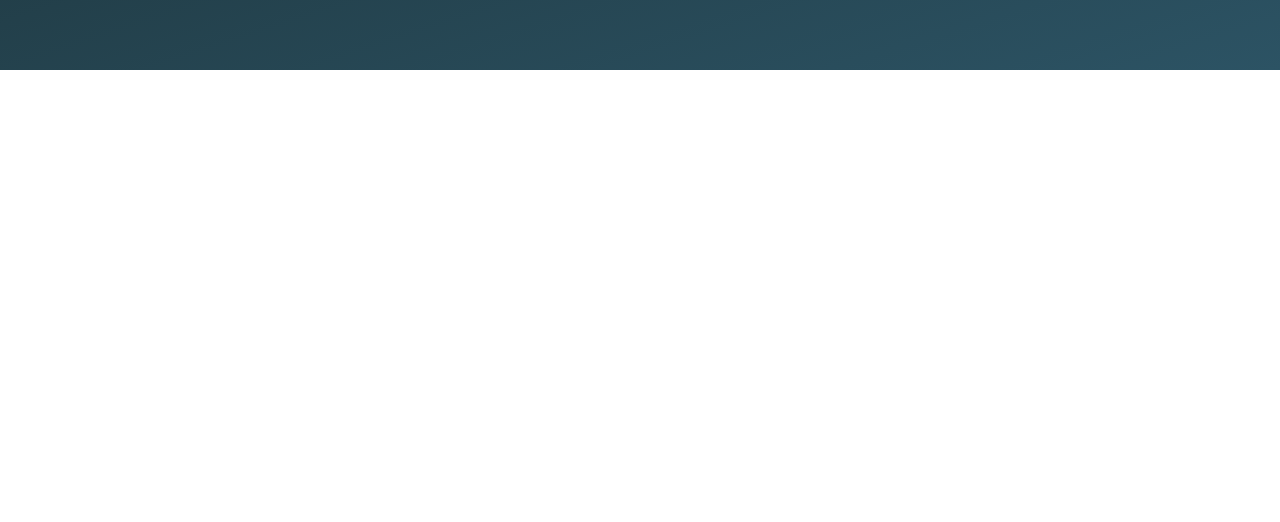
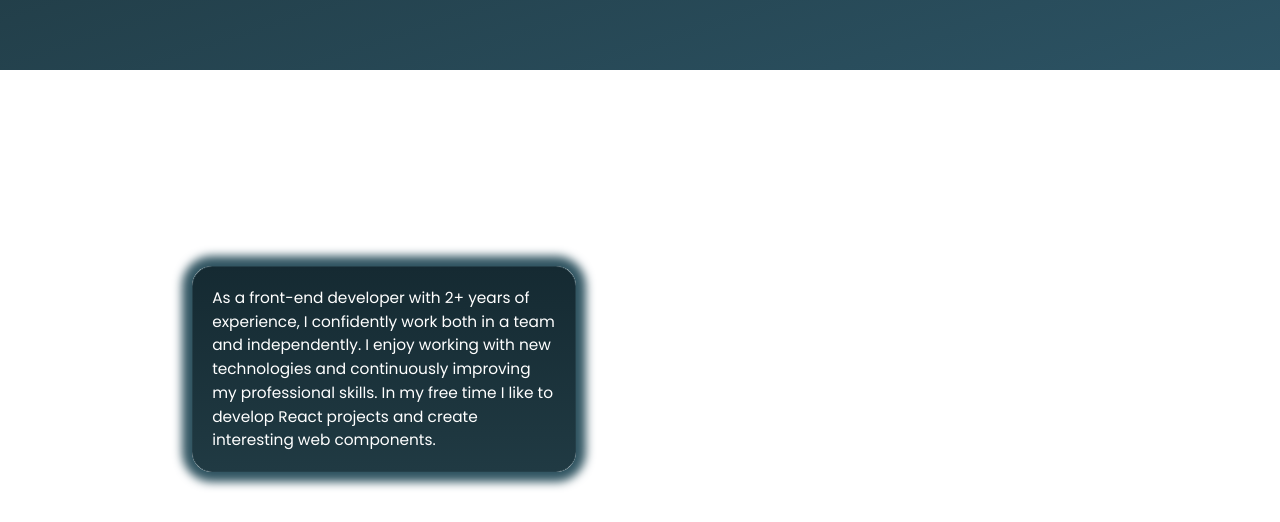
Before and after one commit to MartincsekLevente/Portfolio, a React (Vite) app: page / in a window 1280 px wide. Shown: the part 730-1252 px from the top of the page. Built offline with nearby package versions, Linux system fonts and the light colour scheme.

Commit message:
P-6: About me card

```diff
--- a/src/components/navbar/Navbar.scss
+++ b/src/components/navbar/Navbar.scss
@@ -6,7 +6,6 @@
     width: 100%;
     justify-content: center;
     background-color: rgba(0, 0, 0, 0.5);
-    border-bottom: 1px solid $primary;
     backdrop-filter: blur(10px);
     -webkit-backdrop-filter: blur(10px);
 
--- a/src/sections/about/AboutSection.scss
+++ b/src/sections/about/AboutSection.scss
@@ -1,3 +1,37 @@
+@use "../../theme/variables" as *;
+
 #about {
-    height: 500px;
-}
+    height: 100vh;
+
+    .about-section-container {
+        width: inherit;
+        height: inherit;
+        padding-top: 7vh;
+        display: flex;
+        flex-direction: column;
+        align-items: center;
+    }
+
+        .about-section-title {
+            font-size: $font_size_mediumbig;
+            margin-bottom: 10vh;
+        }
+
+        .about-me-card-container {
+            align-self: start;
+            display: flex;
+
+            .about-me-card {
+                width: 30vw;
+                padding: 1.5vw;
+                border: 1px solid #25404a;
+                box-shadow: 0 0 10px 10px #315562;
+                border-radius: 20px;
+                background: linear-gradient(in oklab, #152a32, #203A43);
+
+                .about-text {
+                    font-size: $font_size_small;
+                }
+            }
+        }
+    }
--- a/src/sections/about/AboutSection.tsx
+++ b/src/sections/about/AboutSection.tsx
@@ -5,7 +5,19 @@ export default function AboutSection() {
         <section id="about">
             <div className="about-section-container">
                 <div className="about-section-title">
-                    Hey, I am Levente Martincsek!
+                    About me
+                </div>
+                <div className="about-me-card-container">
+                    <div className="about-me-card">
+                        <div className="about-text">
+                            As a front-end developer with 2+ years of experience, I confidently work both in a team and
+                            independently. I
+                            enjoy working with new technologies and continuously improving my professional skills. In my
+                            free time I like to
+                            develop React projects and create interesting web components.
+                        </div>
+                    </div>
+
                 </div>
             </div>
         </section>
--- a/src/sections/home/HomeSection.scss
+++ b/src/sections/home/HomeSection.scss
@@ -1,3 +1,5 @@
+@use "../../theme/variables" as *;
+
 #home {
     width: 100%;
     height: 100%;
@@ -13,11 +15,11 @@
         .home-section-title-container {
 
             .home-section-title {
-                font-size: 2.5vw;
+                font-size: $font_size_mediumbig;
             }
 
             .home-section-subtitle {
-                font-size: 2vw;
+                font-size: $font_size_medium;
             }
         }
 
--- a/src/sections/home/HomeSection.tsx
+++ b/src/sections/home/HomeSection.tsx
@@ -6,7 +6,7 @@ export default function HomeSection() {
             <div className="home-section-container">
                 <div className="home-section-title-container">
                     <div className="home-section-title">
-                        Hey, I am Levi! 👋
+                        Hey, I am <span className="highlight-text">Levi</span> 👋
                     </div>
                     <hr></hr>
                     <div className="home-section-subtitle">
--- a/src/theme/_variables.scss
+++ b/src/theme/_variables.scss
@@ -3,3 +3,7 @@ $secondary: #fcf7f0;
 $highlight: #19ffdc;
 
 $content_width: 70%;
+
+$font_size_mediumbig: 3vw;
+$font_size_medium: 2vw;
+$font_size_small: 1.2vw;
```
Also changed, not shown: src/components/cardWithIcon/CardWithIcon.scss (added), src/components/cardWithIcon/CardWithIcon.tsx (added).
